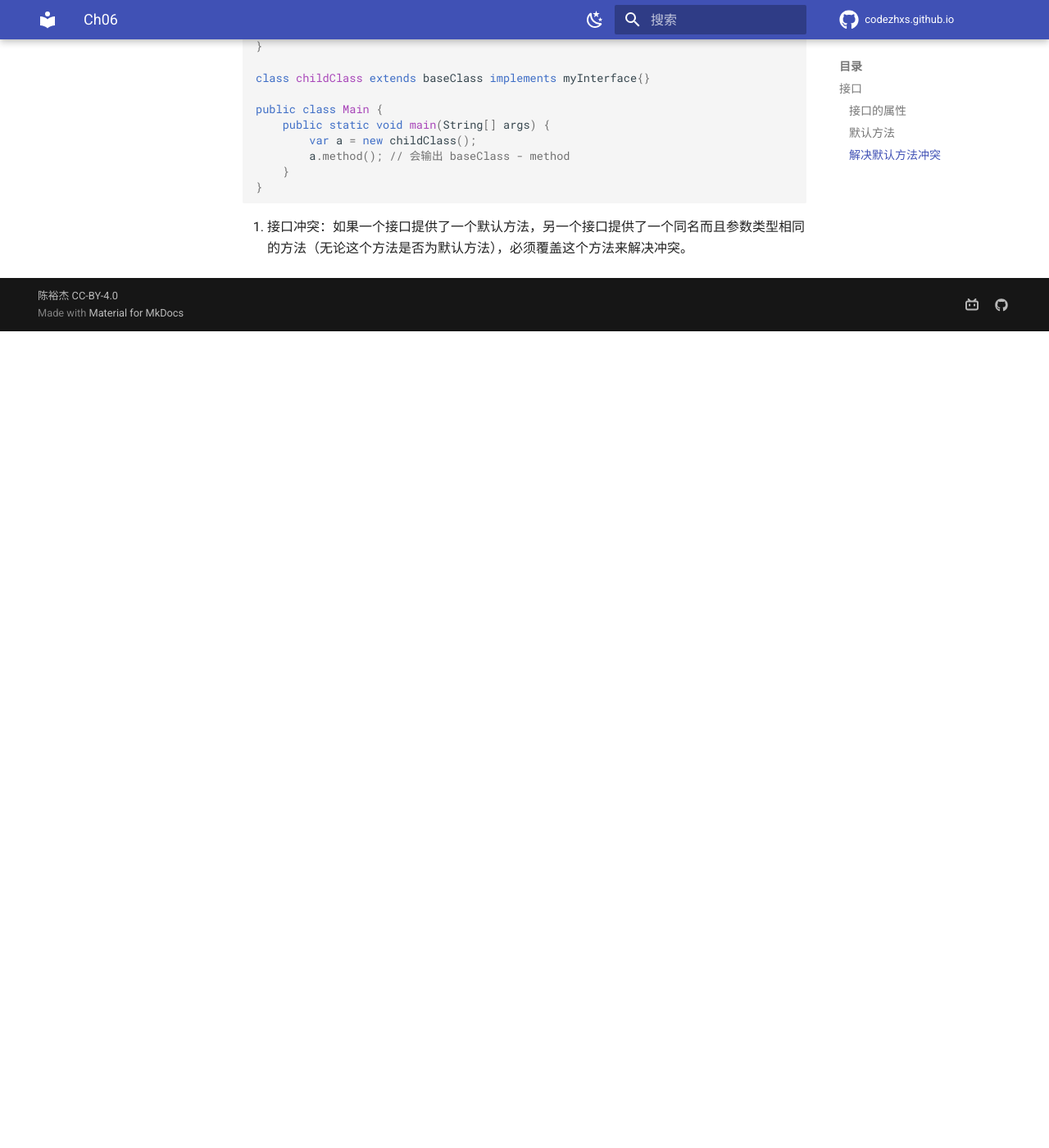
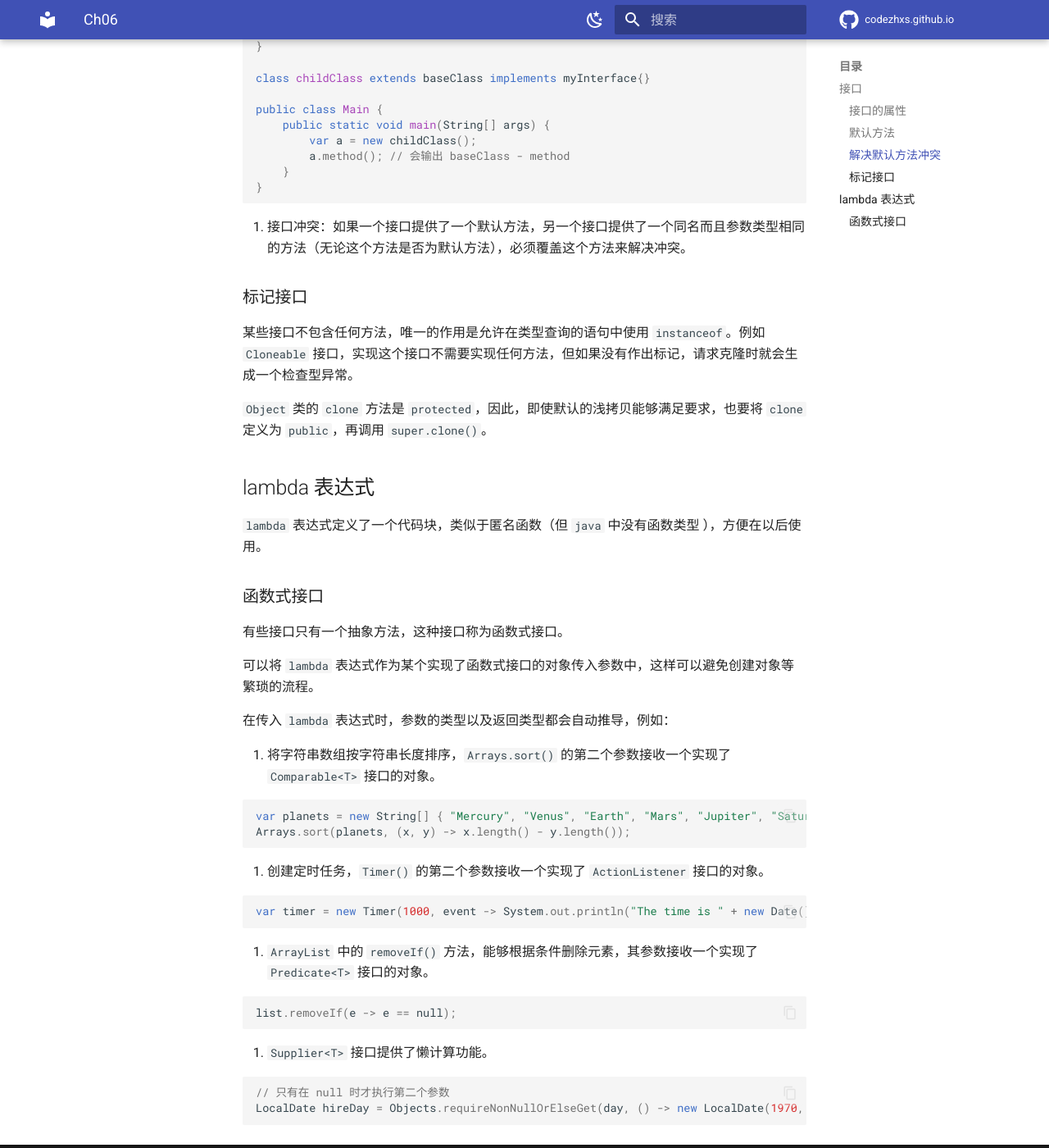
Before and after one commit to CodeZHXS/codezhxs.github.io, an MkDocs documentation site: the page built from docs/dev/java/CoreJava/ch06.md, in a window 1280 px wide and 1400 px high, scrolled down 1259 px. Shown: the whole window at 82% size. Built offline with MkDocs 1.6.1 and Material for MkDocs 9.7.7, drawn with Linux system fonts in a browser that asks for light colours; comment, search, counter and statistics services are not loaded; before the commit the page ends 1663 px from its top, so only the background shows below that; some of the changed text lies outside the part shown.

Commit message:
update corejava ch06

````diff
--- a/docs/dev/java/CoreJava/ch06.md
+++ b/docs/dev/java/CoreJava/ch06.md
@@ -8,7 +8,7 @@
 - 基于上一点，如果父类实现了某个接口，则子类也相当于实现这个接口。如果子类希望改变接口方法的行为，可以选择覆盖这些方法。
 - 接口不能定义变量，但可以定义常量。某个类只要实现了接口，就自动获得接口中的常量。在类中调用接口的常量不需要指定接口名字。
 - 接口的常量都是 `public static final`，同样不需要在定义时特别说明。
-- 接口可以进一步扩展。
+- 接口可以扩展成更高级的接口。
 
 ### 默认方法
 
@@ -55,3 +55,47 @@ public class Main {
 ```
 
 2. 接口冲突：如果一个接口提供了一个默认方法，另一个接口提供了一个同名而且参数类型相同的方法（无论这个方法是否为默认方法），必须覆盖这个方法来解决冲突。
+
+### 标记接口
+
+某些接口不包含任何方法，唯一的作用是允许在类型查询的语句中使用 `instanceof`。例如 `Cloneable` 接口，实现这个接口不需要实现任何方法，但如果没有作出标记，请求克隆时就会生成一个检查型异常。
+
+`Object` 类的 `clone` 方法是 `protected`，因此，即使默认的浅拷贝能够满足要求，也要将 `clone` 定义为 `public`，再调用 `super.clone()`。
+
+## lambda 表达式
+
+`lambda` 表达式定义了一个代码块，类似于匿名函数（但 `java` 中没有函数类型 ），方便在以后使用。
+
+### 函数式接口
+
+有些接口只有一个抽象方法，这种接口称为函数式接口。
+
+可以将 `lambda` 表达式作为某个实现了函数式接口的对象传入参数中，这样可以避免创建对象等繁琐的流程。
+
+在传入 `lambda` 表达式时，参数的类型以及返回类型都会自动推导，例如：
+
+1.   将字符串数组按字符串长度排序，`Arrays.sort()` 的第二个参数接收一个实现了 `Comparable<T>` 接口的对象。
+
+```java
+var planets = new String[] { "Mercury", "Venus", "Earth", "Mars", "Jupiter", "Saturn", "Uranus", "Neptune" };
+Arrays.sort(planets, (x, y) -> x.length() - y.length());
+```
+
+2.   创建定时任务，`Timer()` 的第二个参数接收一个实现了 `ActionListener` 接口的对象。
+
+```java
+var timer = new Timer(1000, event -> System.out.println("The time is " + new Date()));
+```
+
+3.   `ArrayList` 中的 `removeIf()` 方法，能够根据条件删除元素，其参数接收一个实现了 `Predicate<T>` 接口的对象。
+
+```java
+list.removeIf(e -> e == null);
+```
+
+4.   `Supplier<T>` 接口提供了懒计算功能。
+
+```java
+// 只有在 null 时才执行第二个参数
+LocalDate hireDay = Objects.requireNonNullOrElseGet(day, () -> new LocalDate(1970, 1, 1));
+```
````
